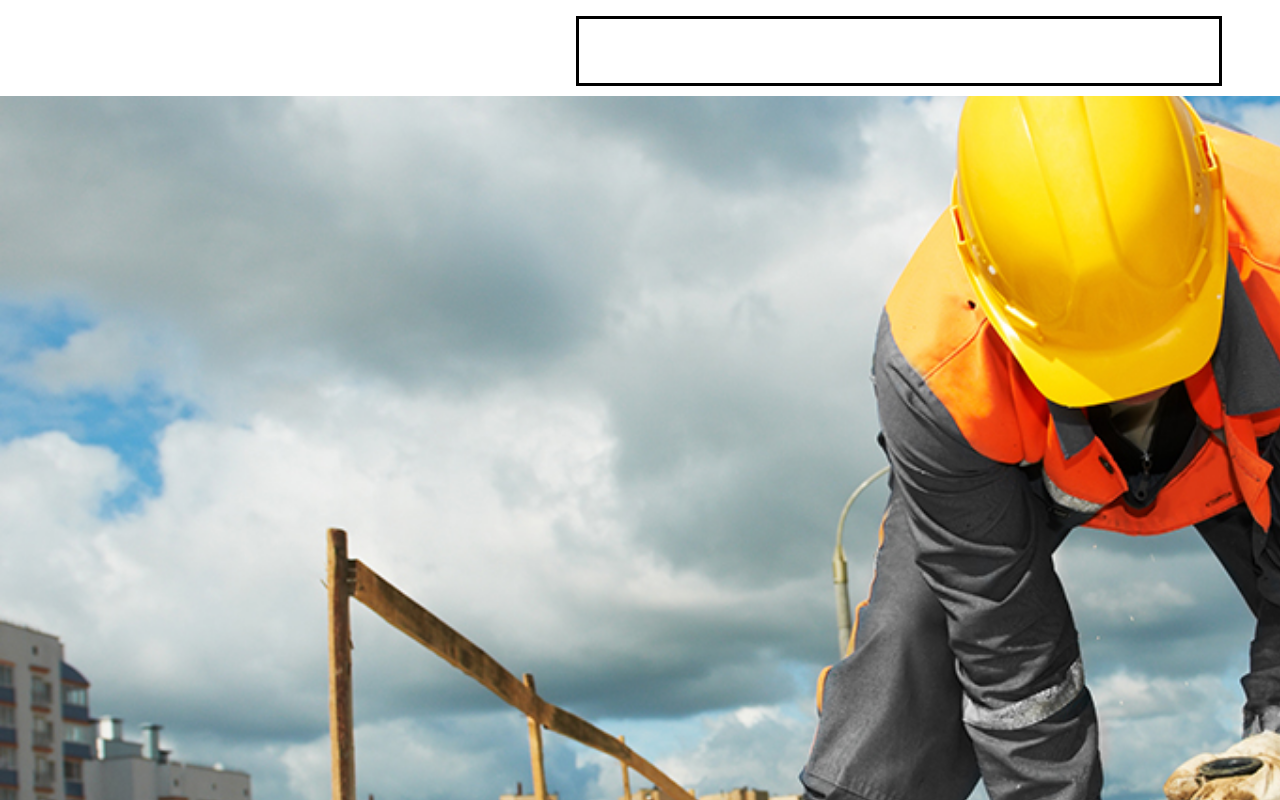
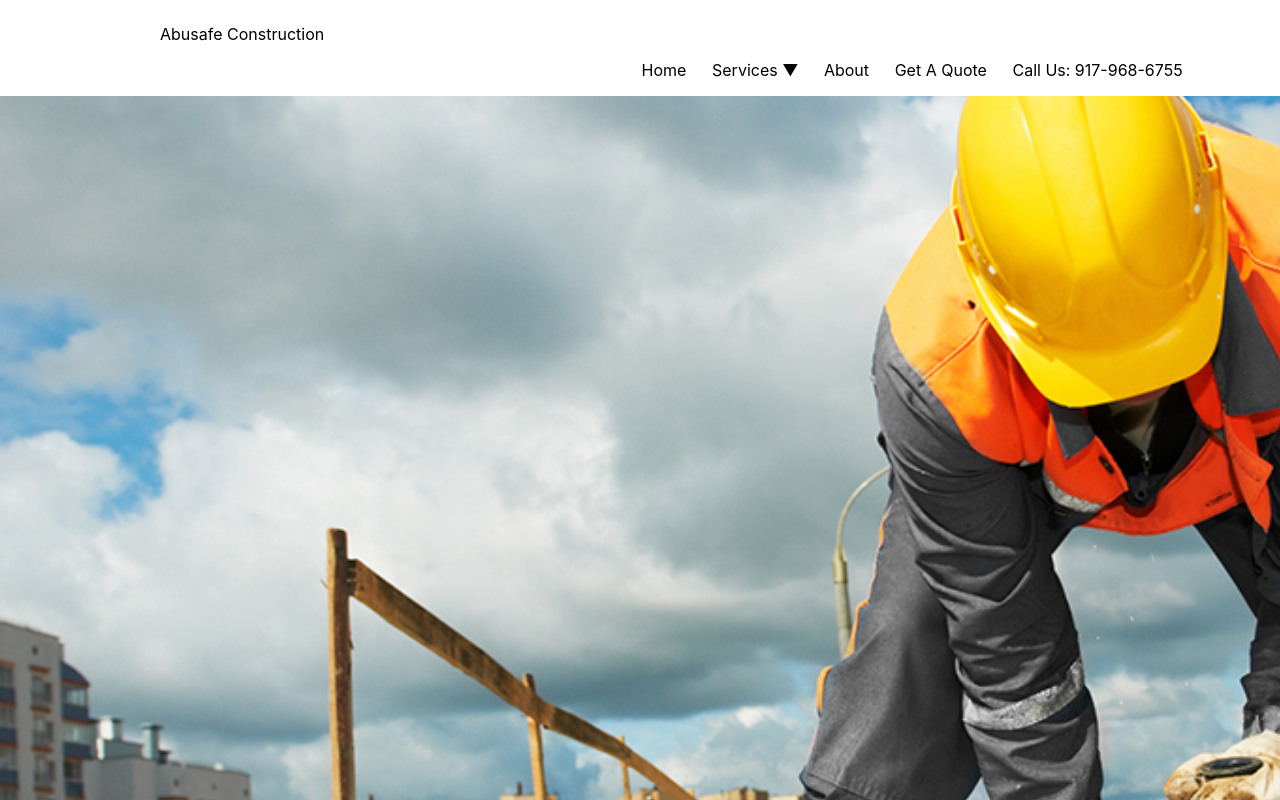
Before and after one commit to cyberstizz/Construction-website, a React (Create React App) app: page / in a window 1280 px wide. Shown: the top 800 px of the page. Built offline with nearby package versions, Linux system fonts and the light colour scheme.

Commit message:
added nav items and logo placeholder

```diff
--- a/src/App.css
+++ b/src/App.css
@@ -46,16 +46,29 @@
   position: fixed;
 }
 
+#namespace{
+  margin-top: 3vh;
+  margin-left: 20vh;
+}
+
+#navbar li{
+  display: inline-flex;
+  margin-left: 2vw;
+}
+
 #navbar{
   position: flex;
-  flex-wrap: row;
+  flex-direction: row;
   width: 50vw;
   height: 8vh;
-  border: solid black;
   margin-left: 45vw;
   margin-top: 2vh;
 }
 
+#navitems{
+  position: flex;
+  flex-direction: row;
+}
 #images{
   height: 150vh;
   width: 100vw;
--- a/src/App.js
+++ b/src/App.js
@@ -5,7 +5,16 @@ function App() {
   return (
     <div className="app">
       <div id="header">
-        <div id="navbar"></div>
+        <div id="namespace">Abusafe Construction</div>
+        <div id="navbar">
+          <ul id="navitems">
+            <li>Home</li>
+            <li>Services &#9660;</li>
+            <li>About</li>
+            <li>Get A Quote</li>
+            <li>Call Us: 917-968-6755</li>
+          </ul>
+        </div>
       </div>
       <div id='images'> </div>
       <div id='bodytop'></div>
```
